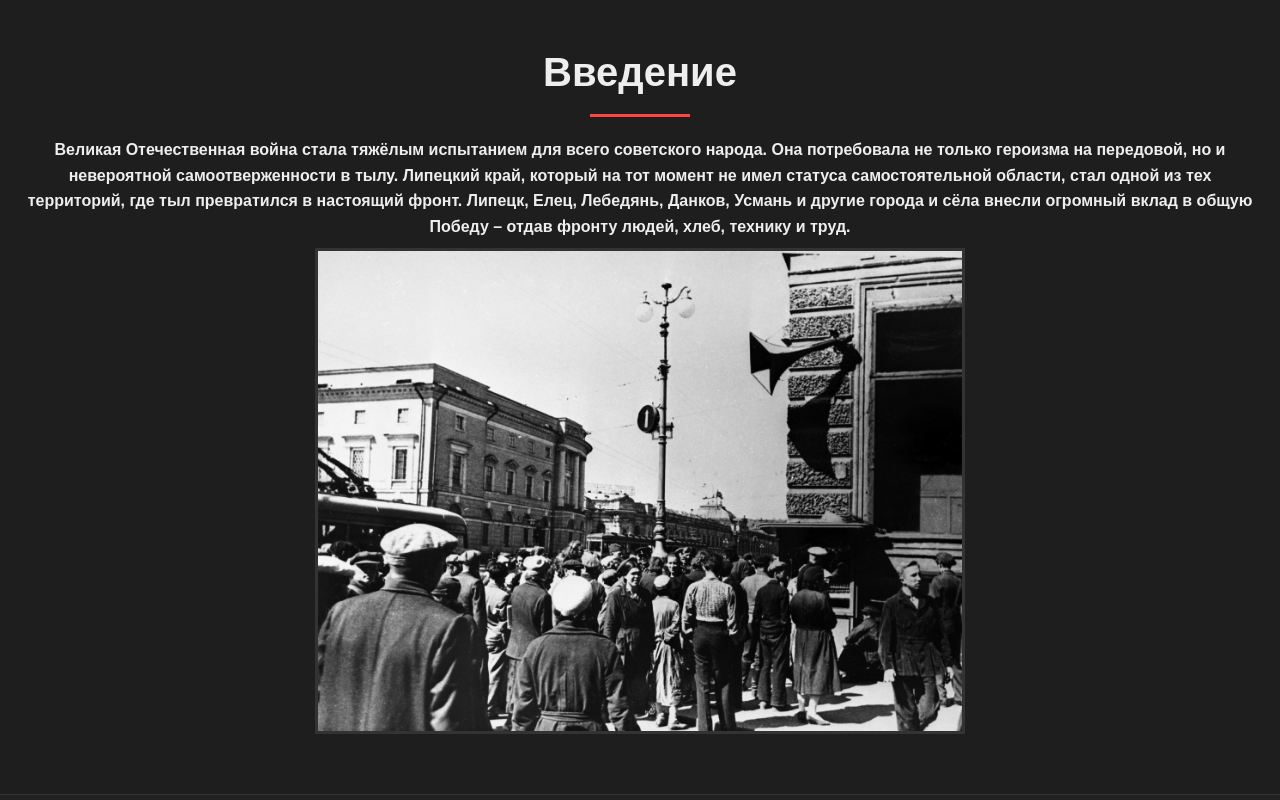
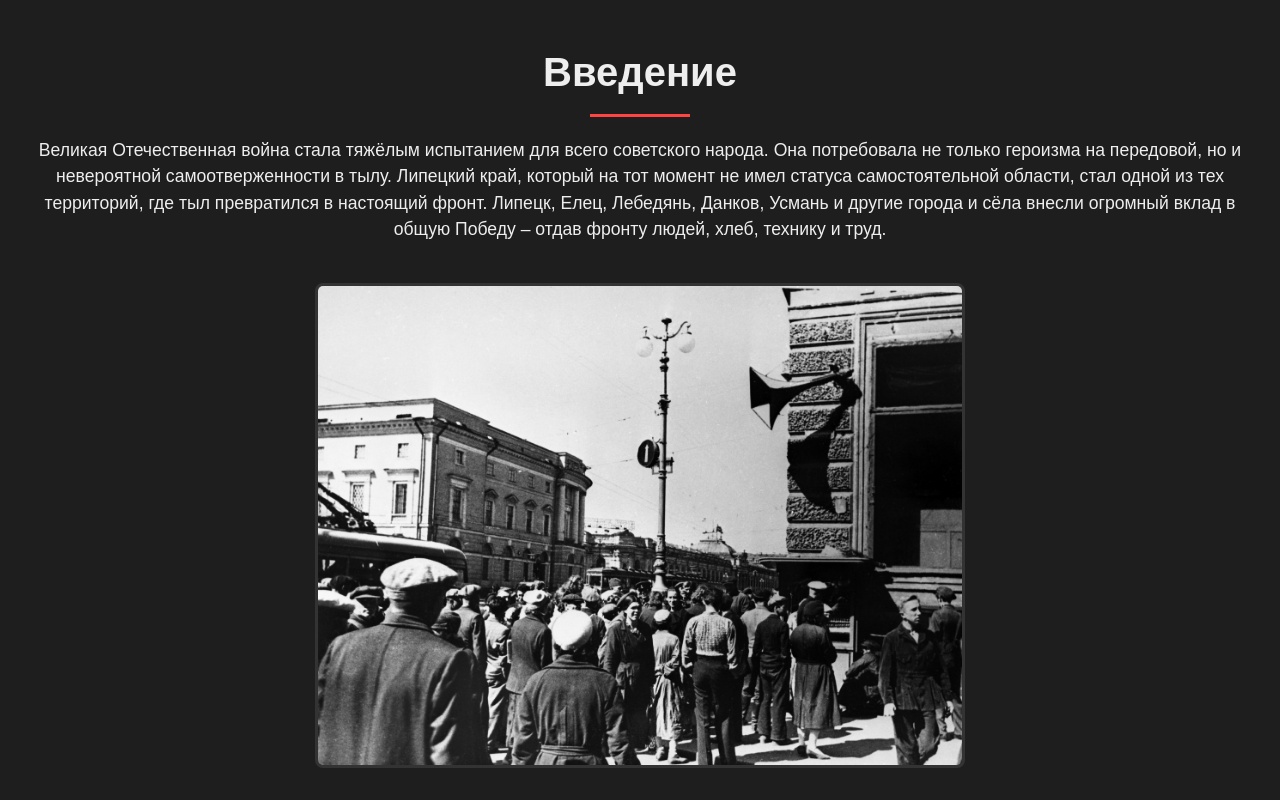
Before and after one commit to chmvatt/VOV_site_mi_pobedim3, a plain HTML site: page index.html in a window 1280 px wide. Shown: the part 820-1620 px from the top of the page. Drawn offline with Linux system fonts and the light colour scheme.

Commit message:
index.html

```diff
--- a/index.html
+++ b/index.html
@@ -19,6 +19,14 @@
       color: #eee;
       overflow-x: hidden;
       position: relative;
+    }
+    html, body {
+      -ms-overflow-style: none;  /* Edge и другие */
+      scrollbar-width: none;     /* Firefox */
+    }
+    html::-webkit-scrollbar,
+    body::-webkit-scrollbar {
+      display: none;
     }
     nav {
       position: fixed;
@@ -103,10 +111,11 @@
       margin-top: 50px;
     }
     p {
+      font-size: 1.1em;
       text-align: center;
-      font-family: Arial, sans-serif;
-      font-weight: bold;
-      margin-bottom: 9px;
+      margin: 20px auto 40px;
+      max-width: 1300px;
+      line-height: 1.5;
     }
     ul {
       margin: 20px 40px;
@@ -165,15 +174,18 @@
       }
     }
     .div_animate p {
+      font-size: 1.1em;
       text-align: center;
-      font-family: Arial, sans-serif;
-      font-weight: bold;
+      margin: 20px auto 40px;
+      max-width: 1300px;
+      line-height: 1.5;
     }
     .img {
       display: block;
       margin: 0 auto;
       border: solid 3px #333;
       width: 650px;
+      border-radius: 8px;
     }
     /* Стиль для прелоадера */
     .preloader {
```
